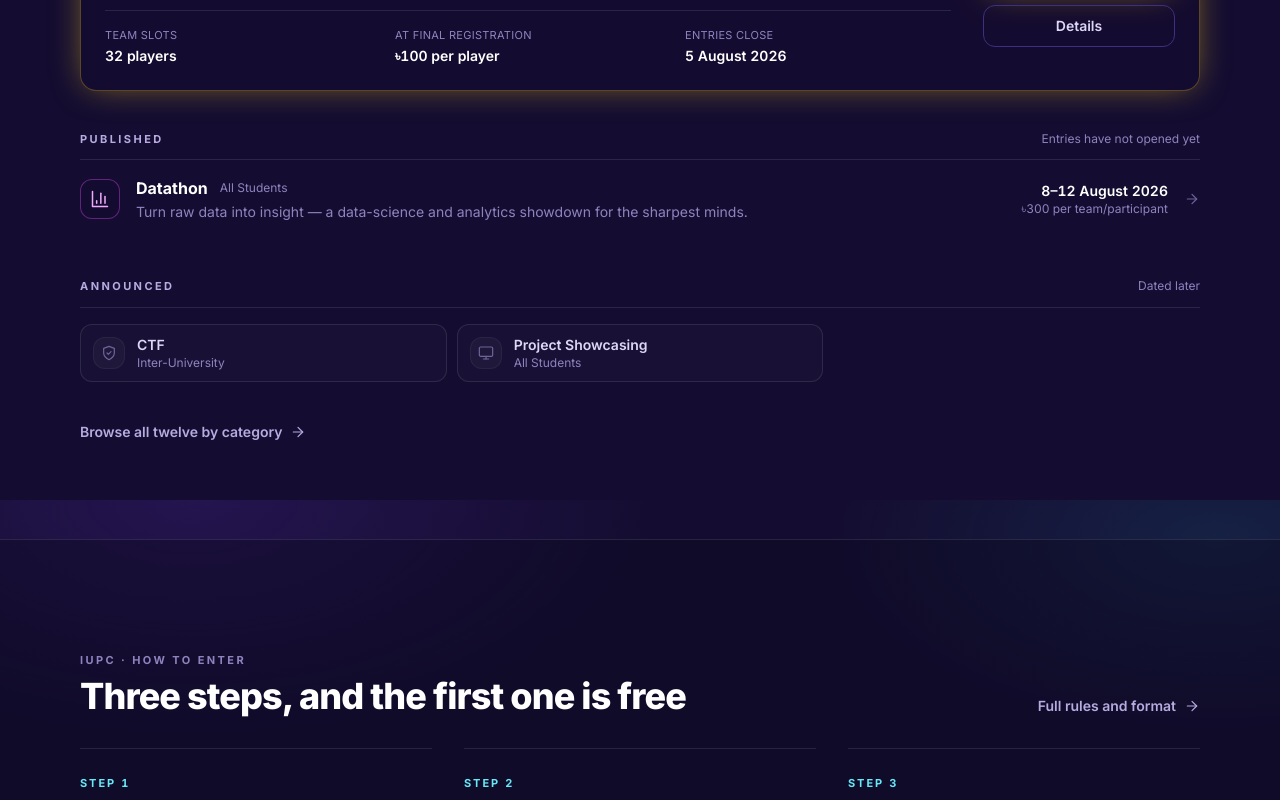
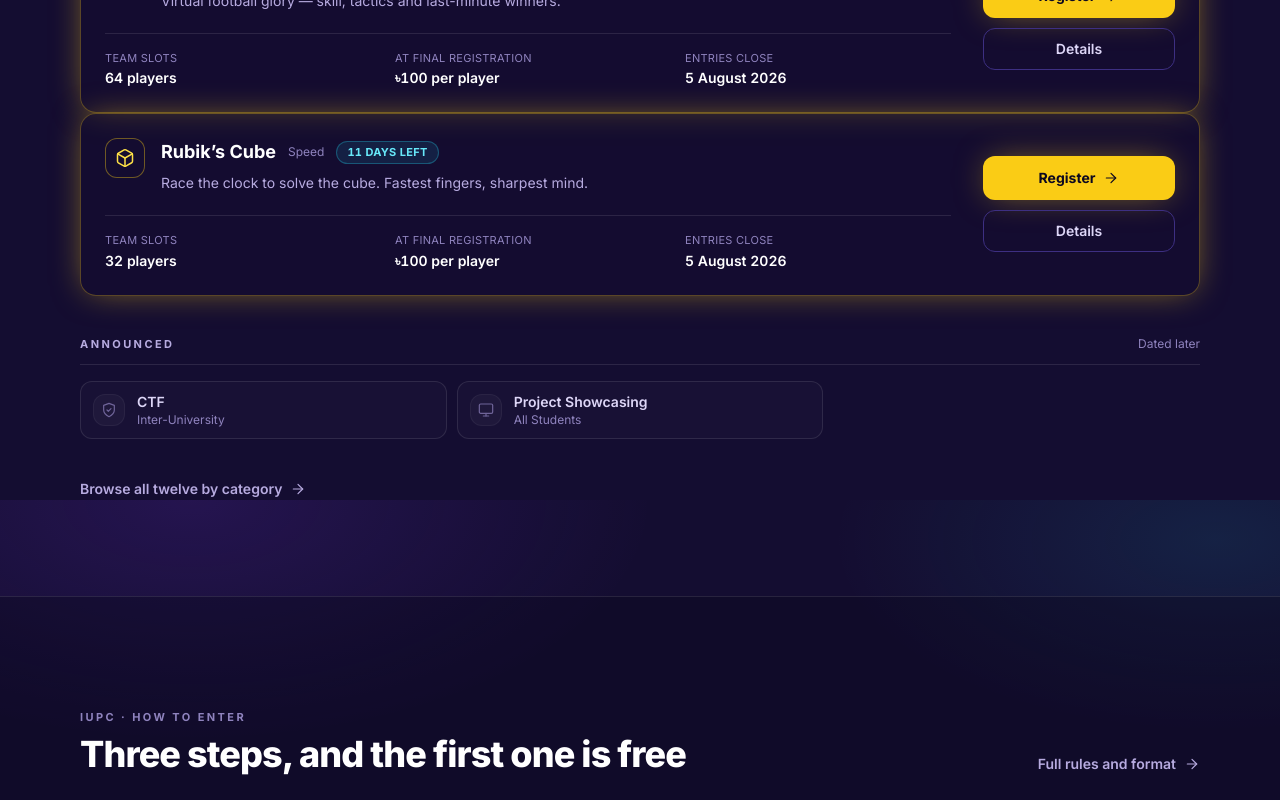
Before and after one commit to SharafatKarim/PSTU-IT-Carnival, a Next.js app: page / in a window 1280 px wide. Shown: the part 2700-3500 px from the top of the page. Built offline with nearby package versions, Linux system fonts and the light colour scheme.

Commit message:
chore: datathon open

```diff
--- a/src/data/content.js
+++ b/src/data/content.js
@@ -74,7 +74,7 @@ export const EVENTS = [
     icon: 'chart',
     blurb:
       'Turn raw data into insight — a data-science and analytics showdown for the sharpest minds.',
-    status: 'live',
+    status: 'open',
     slug: 'datathon',
     kind: 'event',
     href: ROUTES.event('datathon'),
--- a/src/data/events.js
+++ b/src/data/events.js
@@ -276,7 +276,7 @@ export const EVENT_DETAILS = [
       },
     ],
 
-    stage: 'published',
+    stage: 'open',
     registrationOpen: true,
     registration: {
       kind: 'form',
```
